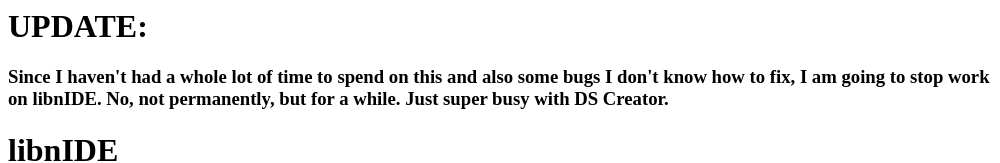
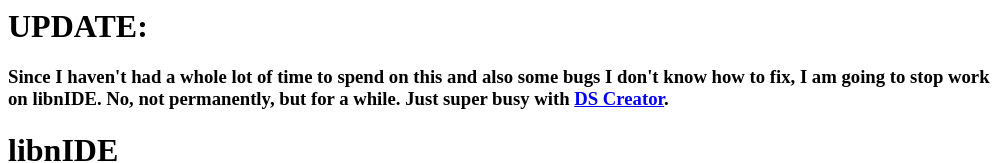
Before and after one commit to BowersIndustry/libnIDE, an Electron app: page README.html in a window 1000 px wide. Shown: the top 163 px of the page. Drawn offline with Linux system fonts and the light colour scheme.

Commit message:
UPDATE: Final?

```diff
--- a/README.html
+++ b/README.html
@@ -1,6 +1,6 @@
 <body>
     <h1>UPDATE:</h1>
-    <h3>Since I haven't had a whole lot of time to spend on this and also some bugs I don't know how to fix, I am going to stop work on libnIDE. No, not permanently, but for a while. Just super busy with DS Creator.</h3>
+    <h3>Since I haven't had a whole lot of time to spend on this and also some bugs I don't know how to fix, I am going to stop work on libnIDE. No, not permanently, but for a while. Just super busy with <a href="https://discord.com/invite/CqrXmqxAf8">DS Creator</a>.</h3>
     <h1>libnIDE</h1>
     <p>libnIDE is an IDE for DS programmers using libnds! It is in early development and it might be a while until it gets an update because I'm really busy with developing <a href="https://discord.com/invite/CqrXmqxAf8">DS Creator (Discord Server).</a><br>libnIDE was made with the Electron framework. Here are all the planned features for libnIDE,<br><br>- Line Numbers<br>- Built-in Emulator<br>- Projects<br><br>I hope this is helpful or something...</p>
 </body>
```
Also changed, not shown: README.md.
